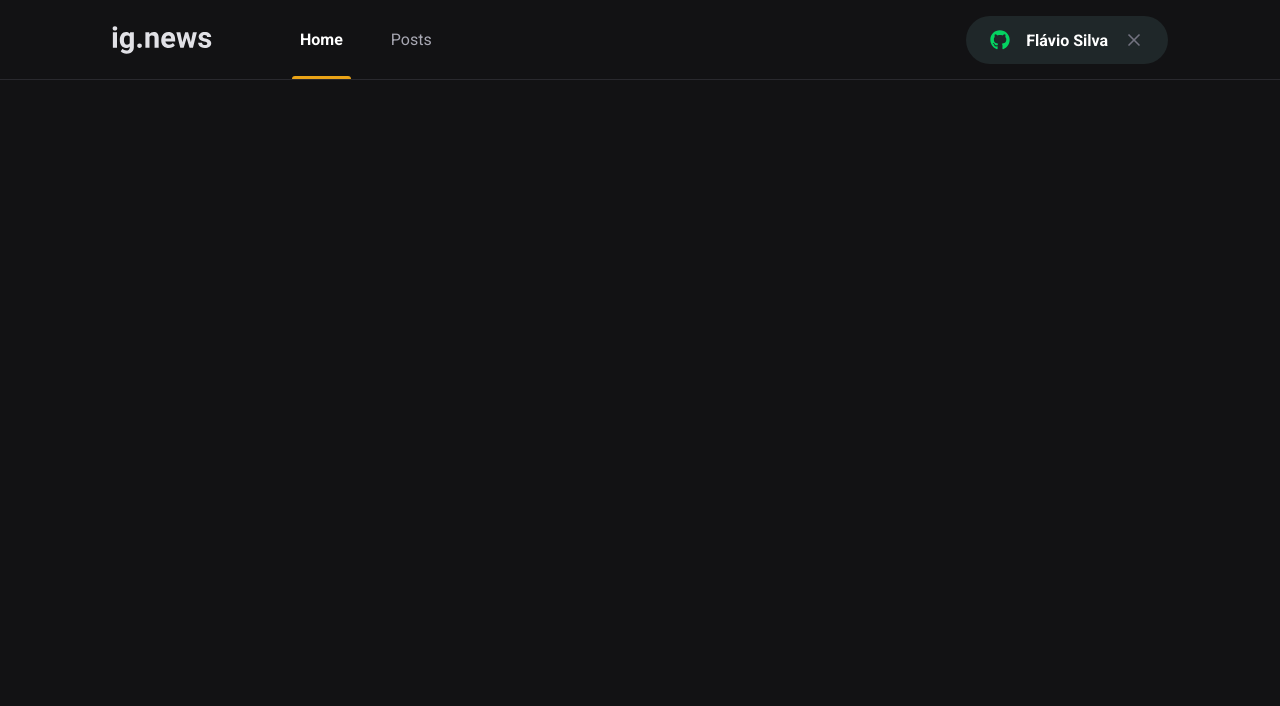
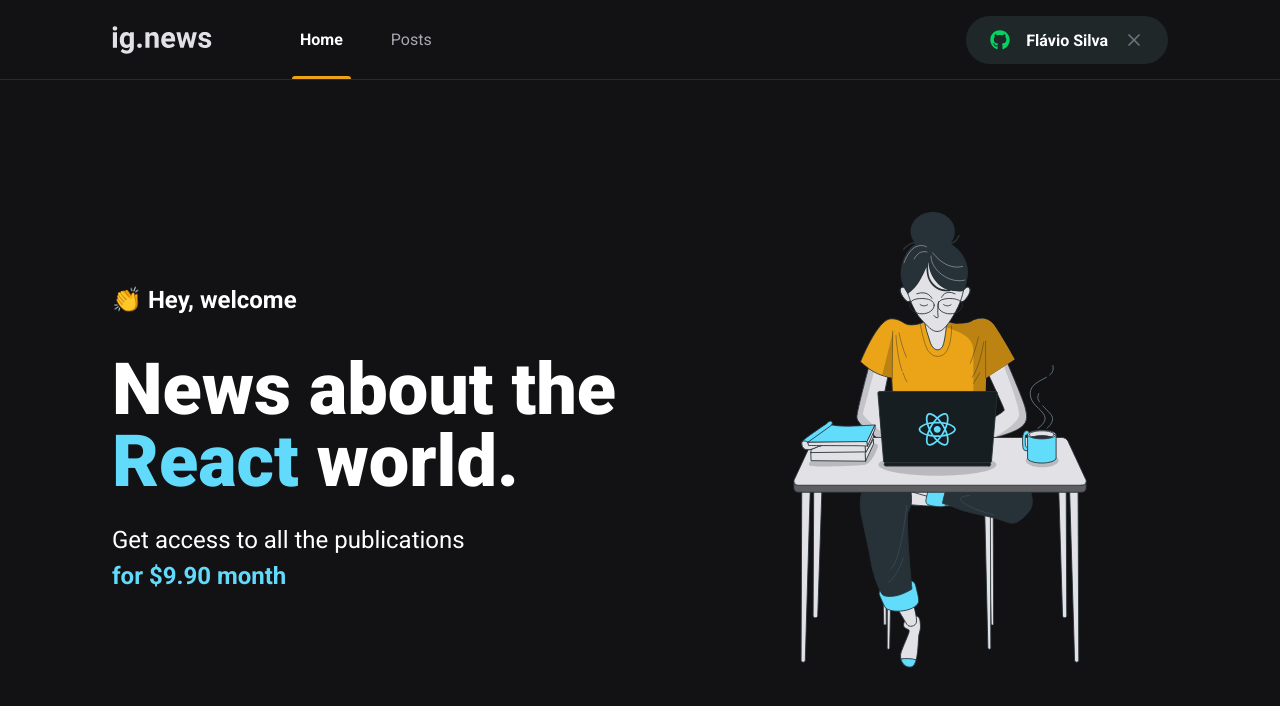
Before and after one commit to flavicon/ignews, a Next.js app: page / in a window 1280 px wide. Shown: the top 706 px of the page. Built offline with nearby package versions, Linux system fonts and the light colour scheme.

Commit message:
implemented hero on home page and your styles

```diff
--- /dev/null
+++ b/src/pages/home.module.scss
@@ -0,0 +1,41 @@
+.contentContainer {
+    max-width: 1120px;
+    height: calc(100vh - 5rem);
+    margin: 0 auto;
+    padding: 0 2rem;
+
+    display: flex;
+    align-items: center;
+    justify-content: space-between;
+}
+
+.hero {
+    max-width: 600px;
+
+    > span {
+        font-size: 1.5rem;
+        font-weight: bold;
+    }
+
+    h1 {
+        font-size: 4.5rem;
+        line-height: 4.5rem;
+        font-weight: 900;
+        margin-top: 2.5rem;
+
+        span {
+            color: var(--cyan-500);
+        }
+    }
+
+    p {
+        font-size: 1.5rem;
+        line-height: 2.25rem;
+        margin-top: 1.5rem;
+
+        span {
+            color: var(--cyan-500);
+            font-weight: bold;
+        }
+    }
+}
--- a/src/pages/index.tsx
+++ b/src/pages/index.tsx
@@ -1,4 +1,7 @@
-import Head from "next/head"
+import Head from "next/head";
+import Image from "next/image";
+
+import styles from './home.module.scss';
 
 export default function Home() {
   return (
@@ -6,9 +9,18 @@
       <Head>
         <title>Inicio | ig.news</title>
       </Head>
-            <div>
+      <main className={styles.contentContainer}>
+        <section className={styles.hero}>
+          <span>👏 Hey, welcome</span>
+          <h1>News about the <span>React</span> world.</h1>
+          <p>
+            Get access to all the publications <br />
+            <span>for $9.90 month</span>
+          </p>
+        </section>
 
-            </div>
+        <Image src="/images/avatar.svg" alt="Girl coding" width={600} height={600} />
+      </main>
     </>
-    )
+  );
 }
```
Lines whose indentation alone changed are shown as unchanged.
